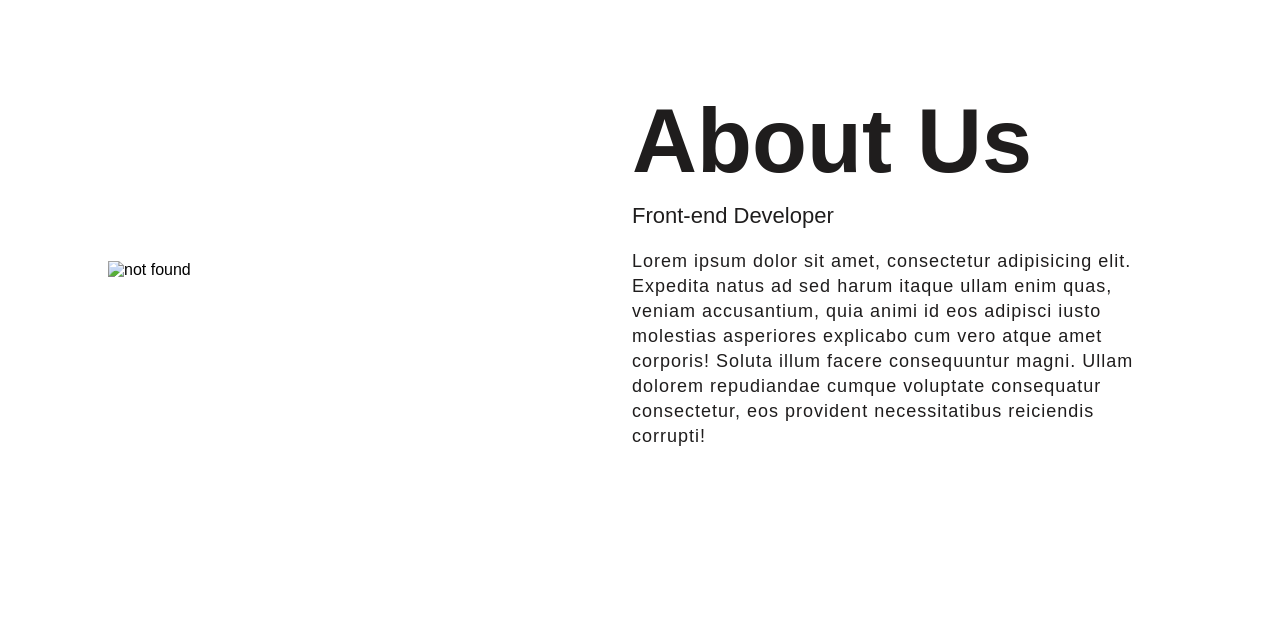
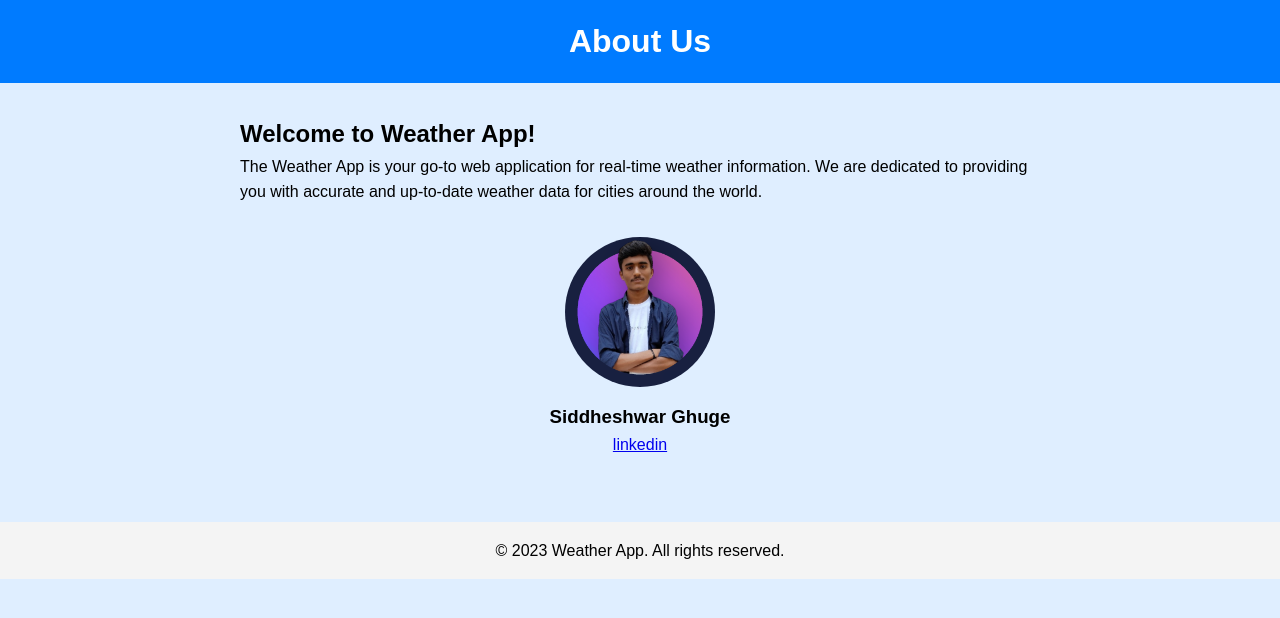
Before and after one commit to siddhesh0045/Weather_App, a plain HTML site: page about.html in a window 1280 px wide. Drawn offline with Linux system fonts and the light colour scheme.

Commit message:
new changes

```diff
--- a/about.html
+++ b/about.html
@@ -1,25 +1,32 @@
 <!DOCTYPE html>
 <html lang="en">
 <head>
-  <meta charset="UTF-8">
-  <meta name="viewport" content="width=device-width, initial-scale=1.0">
-  <meta http-equiv="X-UA-Compatible" content="ie=edge">
-  <title> An About Us Page  </title>
-  <link rel="stylesheet" href="about_style.css">
+    <meta charset="UTF-8">
+    <meta name="viewport" content="width=device-width, initial-scale=1.0">
+    <link rel="stylesheet" href="about_style.css">
+    <title>About Us - Weather App</title>
 </head>
-<body >
-  <section class="about-us">
-    <div class="about">
-      <img src="images/about img.png" alt="not found" class="pic">
-      <div class="text">
-        <h2>About Us</h2>
-        <h5>Front-end Developer </h5>
-          <p>Lorem ipsum dolor sit amet, consectetur adipisicing elit. Expedita natus ad sed harum itaque ullam enim quas, veniam accusantium, quia animi id eos adipisci iusto molestias asperiores explicabo cum vero atque amet corporis! Soluta illum facere consequuntur magni. Ullam dolorem repudiandae cumque voluptate consequatur consectetur, eos provident necessitatibus reiciendis corrupti!</p>
-        <!-- <div class="data">
-        <a href="#" class="hire">Hire Me</a>
-        </div> -->
-      </div>
-    </div>
-  </section>
+<body>
+    <header>
+        <h1>About Us</h1>
+    </header>
+    <main>
+        <div class="about-section">
+            <h2>Welcome to Weather App!</h2>
+            <p>The Weather App is your go-to web application for real-time weather information. We are dedicated to providing you with accurate and up-to-date weather data for cities around the world.</p>
+        </div>
+        <div class="team-section">
+
+            <div class="team-member">
+                <img src="images/sid.png" alt="Team Member 1">
+                <h3>Siddheshwar Ghuge</h3>
+                <a href="https://www.linkedin.com/in/siddheshwar-ghuge-34835a207/">linkedin</a>
+            </div>
+
+        </div>
+    </main>
+    <footer>
+        <p>&copy; 2023 Weather App. All rights reserved.</p>
+    </footer>
 </body>
 </html>
--- a/about_style.css
+++ b/about_style.css
@@ -1,79 +1,47 @@
-* {
+body, h1, h2, h3, p {
     margin: 0;
     padding: 0;
-    box-sizing: border-box;
-    font-family: 'Poppins', sans-serif;
+}
+
+body {
+    font-family: Arial, sans-serif;
+    line-height: 1.6;
+    background-color: #deeefff5;
+}
+
+header {
+    background-color: #007BFF;
+    color: #fff;
+    text-align: center;
+    padding: 1rem 0;
 
 }
 
-.about-us {
-    height: 100vh;
-    width: 100%;
-    padding: 90px 0;
-    background-color: white
-
-
+main {
+    max-width: 800px;
+    margin: 0 auto;
+    padding: 2rem;
 }
 
-
-.pic {
-    height: auto;
-    width: 500px;
+.about-section, .team-section {
+    margin-bottom: 2rem;
 }
 
-.about {
-    width: 1130px;
-    max-width: 85%;
-    margin: 0 auto;
-    display: flex;
-    align-items: center;
-    justify-content: space-around;
+.team-member {
+    text-align: center;
+    margin-top: 1.5rem;
 }
 
-.text {
-    width: 540px;
-    color: rgb(31, 29, 29);
+.team-member img {
+    width: 150px;
+    height: 150px;
+    border-radius: 50%;
+    object-fit: cover;
+    margin-bottom: 0.5rem;
 }
 
-.text h2 {
-    font-size: 90px;
-    font-weight: 600;
-    margin-bottom: 10px;
-
+footer {
+    text-align: center;
+    padding: 1rem 0;
+    background-color: #f4f4f4;
 }
-
-.text h5 {
-    font-size: 22px;
-    font-weight: 500;
-    margin-bottom: 20px;
-}
-
-span {
-    color: #4070f4;
-}
-
-.text p {
-    font-size: 18px;
-    line-height: 25px;
-    letter-spacing: 1px;
-}
-
-.data {
-    margin-top: 30px;
-}
-
-.hire {
-    font-size: 18px;
-    background: #4070f4;
-    color: #fff;
-    text-decoration: none;
-    border: none;
-    padding: 8px 25px;
-    border-radius: 6px;
-    transition: 0.5s;
-}
-
-.hire:hover {
-    background: #000;
-    border: 1px solid #8494c1;
-}
--- a/script.js
+++ b/script.js
@@ -31,8 +31,8 @@ let weather = {
     document.querySelector(".wind").innerText =
       "Wind speed: " + speed + " km/h";
     document.querySelector(".weather").classList.remove("loading");
-    document.body.style.backgroundImage =
-      "url('https://source.unsplash.com/1600x900/?" + name + "')";
+    // document.body.style.backgroundImage =
+    //   "url('https://source.unsplash.com/1600x900/?" + name + "')";
   },
   search: function () {
     this.fetchWeather(document.querySelector(".search-bar").value);
--- a/style.css
+++ b/style.css
@@ -94,3 +94,9 @@ h1.temp {
   padding: 10px;
   opacity: 1;
 }
+
+footer {
+  text-align: center;
+  padding: 1rem 0;
+  background-color: #f4f4f4;
+}
```
Also changed, not shown: contact.html (deleted, +0 -61 lines), images/cs.css (deleted, +0 -27 lines), images/hm.html (deleted, +0 -61 lines), index.html (+6 -4 lines), 2 other files.
